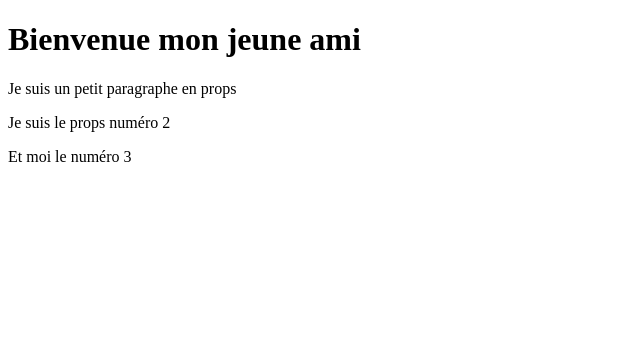
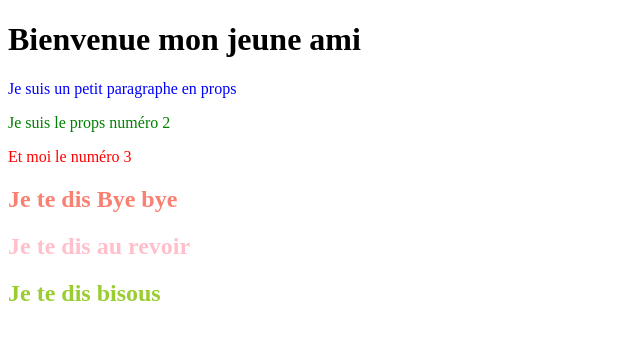
Before and after one commit to GregoryVDev/ToDoList, a React (Vite) app: page / in a window 1280 px wide. Shown: the top 340 px of the page, without its empty margins (0-640 px from the left). Built offline with nearby package versions, Linux system fonts and the light colour scheme.

Commit message:
Added the ByeWorld.jsx for use the props

```diff
--- a/src/App.jsx
+++ b/src/App.jsx
@@ -11,14 +11,18 @@
 
 import { HelloWorld } from "./HelloWorld";
 import { Paragraphe } from "./Paragraphe";
+import { ByeWorld } from "./ByeWorld";
 
 export const App = () => {
   return (
     <div>
       <HelloWorld bienvenue="Bienvenue mon jeune ami" />
-      <Paragraphe message="Je suis un petit paragraphe en props" />
-      <Paragraphe message="Je suis le props numéro 2" />
-      <Paragraphe message="Et moi le numéro 3" />
+      <Paragraphe message="Je suis un petit paragraphe en props" color="blue" />
+      <Paragraphe message="Je suis le props numéro 2" color="green" />
+      <Paragraphe message="Et moi le numéro 3" color="red" />
+      <ByeWorld bye="Je te dis Bye bye" color="salmon" />
+      <ByeWorld bye="Je te dis au revoir" color="pink" />
+      <ByeWorld bye="Je te dis bisous" color="yellowgreen" />
     </div>
   );
 };
--- /dev/null
+++ b/src/ByeWorld.jsx
@@ -0,0 +1,7 @@
+export const ByeWorld = ({ bye, color }) => {
+  return (
+    <div>
+      <h2 style={{ color: color }}>{bye}</h2>
+    </div>
+  );
+};
--- a/src/Paragraphe.jsx
+++ b/src/Paragraphe.jsx
@@ -1,7 +1,7 @@
-export const Paragraphe = ({ message }) => {
+export const Paragraphe = ({ message, color }) => {
   return (
     <div>
-      <p>{message}</p>
+      <p style={{ color: color }}>{message}</p>
     </div>
   );
 };
```
